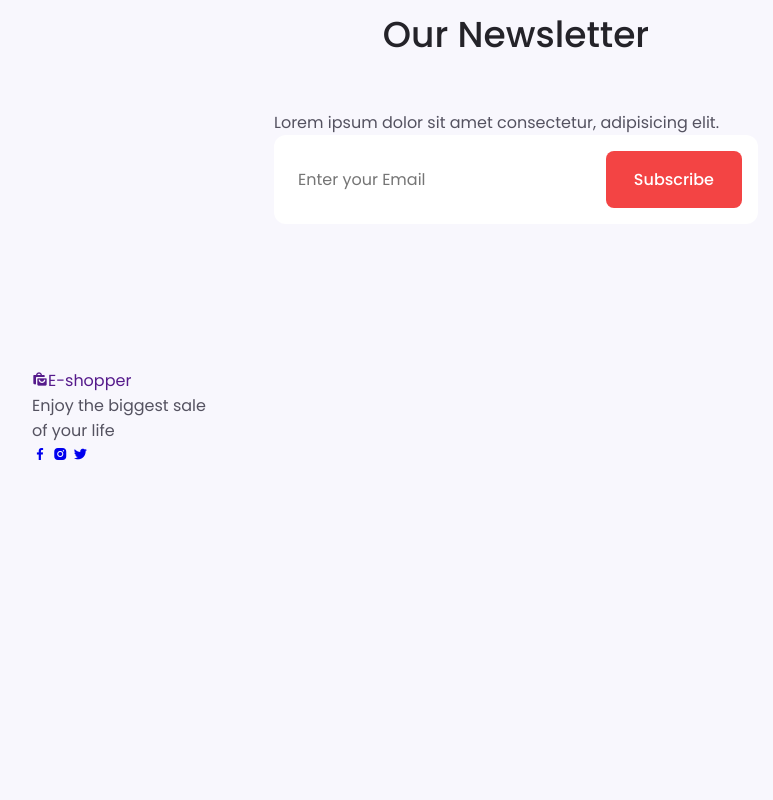
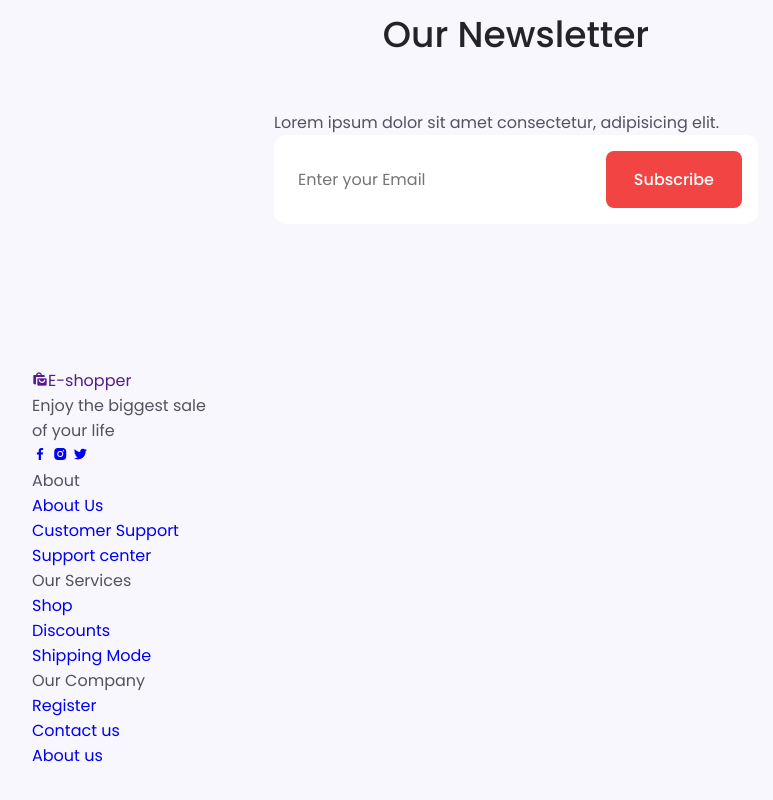
Before and after one commit to AMIThasan23333/E-commerce-Website, a plain HTML site: page index.html in a window 1280 px wide. Shown: the part 2469-3269 px from the top of the page, without its empty margins (124-897 px from the left). Before the commit the page ends 2969 px from the top, so only its background shows below. Drawn offline with nearby package versions, Linux system fonts and the light colour scheme.

Commit message:
adding more items to footer

```diff
--- a/index.html
+++ b/index.html
@@ -563,14 +563,62 @@
                     <p class="footer__description">Enjoy the biggest sale <br>of your life  </p>
 
 
-                    <div class="footer__social">
+                    <ul class="footer__social">
                         <a href="#" class="footer__social-link"><i class="bx bxl-facebook"></i></a>
                         <a href="#" class="footer__social-link"><i class="bx bxl-instagram-alt"></i></a>
                         <a href="#" class="footer__social-link"><i class="bx bxl-twitter"></i></a>
-                    </div>
+                    </ul>
 
 
                 </div>
+
+
+                <ul class="footer__content">
+
+
+                    <div class="footer__title">About</div>
+
+                    <div class="footer__link">
+
+                        <li><a href="#" class="footer__link">About Us</a></li>
+                        <li><a href="#" class="footer__link">Customer Support</a></li>
+                        <li><a href="#" class="footer__link">Support center </a></li>
+                    </div>
+
+                </ul>
+
+
+                <ul class="footer__content">
+
+
+                    <div class="footer__title">Our Services </div>
+
+                    <div class="footer__link">
+
+                        <li><a href="#" class="footer__link">Shop</a></li>
+                        <li><a href="#" class="footer__link">Discounts</a></li>
+                        <li><a href="#" class="footer__link">Shipping Mode </a></li>
+                    </div>
+
+                </ul>
+
+
+
+
+                <div class="footer__content">
+
+
+                    <div class="footer__title">Our Company </div>
+
+                    <ul class="footer__link">
+
+                        <li><a href="#" class="footer__link">Register</a></li>
+                        <li><a href="#" class="footer__link">Contact us </a></li>
+                        <li><a href="#" class="footer__link">About us  </a></li>
+                    </ul>
+
+                </div>
+
 
 
              </div>
```
